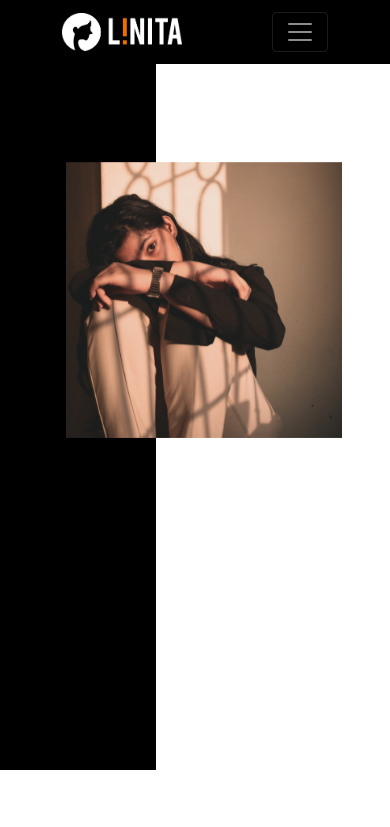
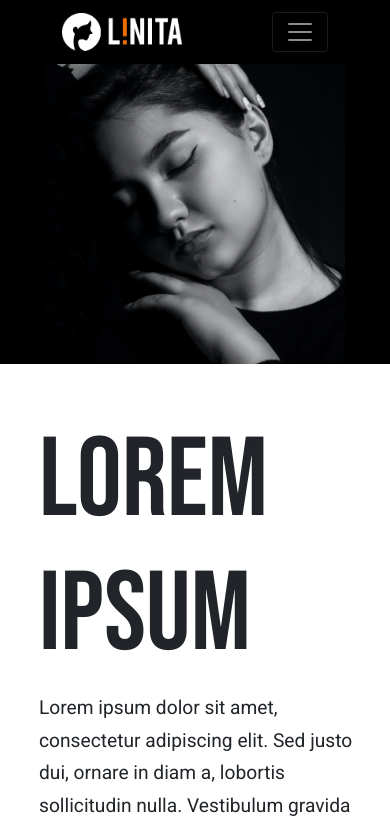
Before and after one commit to megadarta/Linita, a React (Create React App) app in the folder client/: page / in a window 390 px wide. Shown: the top 827 px of the page. Built offline with nearby package versions, Linux system fonts and the light colour scheme; no server answers.

Commit message:
carousel responsive

```diff
--- a/client/src/App.js
+++ b/client/src/App.js
@@ -24,6 +24,9 @@ import '@fortawesome/fontawesome-free/js/all.js';
 import TulisCerita from './component/TulisCerita.js';
 import Artikel from './component/Artikel.js';
 import ListArtikel from './component/ListArtikel.js';
+import moment from 'moment';
+import momentId from 'moment/locale/id';
+moment().locale('id', momentId);
 
 function App() {
   const [autentikasi, setAutentikasi] = useState({ auth: false });
@@ -78,6 +81,7 @@ function App() {
         <Route path="/story/view/:id">
           <Navbar autentikasi={autentikasi} setAutentikasi={setAutentikasi} setLoading={setLoading} loading={loading} />
           <Story autentikasi={autentikasi} setAutentikasi={setAutentikasi} />
+          <Footer />
         </Route>
         <Route path="/story/add">
           <Navbar autentikasi={autentikasi} setAutentikasi={setAutentikasi} setLoading={setLoading} loading={loading} />
@@ -86,7 +90,6 @@ function App() {
         </Route>
         <Route path="/article">
           <Navbar autentikasi={autentikasi} setAutentikasi={setAutentikasi} setLoading={setLoading} loading={loading} />
-
           <Artikel />
           <ListArtikel />
           <Footer />
--- a/client/src/component/Cerita.js
+++ b/client/src/component/Cerita.js
@@ -114,8 +114,8 @@ const Story = (props) => {
             <div className="artikel-section">
                 <div className="d-flex justify-content-between align-items-center">
                     <div>
-                        <h6 className="m-0">Cerita oleh { story.author?.fullname }</h6>
-                        <small>Dibuat pada <span className="tanggal-cerita">{ moment(story.created_at).fromNow() }</span></small>
+                        <h6 className="m-0">Cerita oleh { story.anonimity ? 'Anonim' : story.author?.fullname }</h6>
+                        <small>Dibuat pada <span className="tanggal-cerita">{ moment(story.created_at).format('LLLL') }</span></small>
                     </div>
                     <img src="/asset/share1.svg"></img>
                 </div>
--- a/client/src/component/Home.js
+++ b/client/src/component/Home.js
@@ -5,35 +5,39 @@ import KartuCerita from './KartuCerita';
 function Home() {
     return (
         <div id="top">
-        <div class="row container-fluid konten-atas">
-            <div class="col">
-                <div class="konten-kiri">
-                    <div class="background"></div>
-                    <div id="carouselExampleSlidesOnly" class="carousel slide" data-ride="carousel">
-                        <div div class="carousel-inner">
-                            <div class="carousel-item active">
-                            <img class="d-block w-100" src="asset/slide01.png" alt="First slide"/>
+        <div className="row container-fluid konten-atas">
+            <div className="col-lg-6 contents">
+                <div className="konten-kiri d-flex justify-content-lg-end align-items-center">
+                    <div className="background animate__animated animate__fadeInLeft animate__delay-2s"></div>
+                    <div id="carouselExampleSlidesOnly" className="animate__animated animate__fadeInUp animate__delay-2s carousel custom-carousel slide carousel-fade" data-bs-pause="false" data-bs-ride="carousel">
+                        <div className="carousel-inner">
+                            <div className="carousel-item active">
+                            <img className="d-block w-100" src="asset/slide01.png" alt="First slide"/>
                             </div>
-                            <div class="carousel-item">
-                            <img class="d-block0 w-100" src="asset/slide03.png" alt="Second slide"/>
+                            <div className="carousel-item">
+                            <img className="d-block0 w-100" src="asset/slide03.png" alt="Second slide"/>
                             </div>
-                            <div class="carousel-item">
-                            <img class="d-block w-100" src="asset/slide02.png" alt="Third slide"/>
+                            <div className="carousel-item">
+                            <img className="d-block w-100" src="asset/slide02.png" alt="Third slide"/>
                             </div>
-                            <div class="carousel-item">
-                            <img class="d-block w-100" src="asset/slide04.png" alt="Fourth slide"/>
+                            <div className="carousel-item">
+                            <img className="d-block w-100" src="asset/slide04.png" alt="Fourth slide"/>
                             </div>
                         </div>
-                        </div>
+                    </div>
             </div>
             </div>
-            <div class="col">
-                <div class="main-banner header-text">
-                    <div class="konten-home">
-                        <h2 class="judul-home">LOREM IPSUM</h2>
-                        <p class="desc-home">Lorem ipsum dolor sit amet, consectetur adipiscing elit. Sed justo dui, ornare in diam a, lobortis sollicitudin nulla. Vestibulum gravida fermentum magna, nec rutrum elit ullamcorper quis. Vivamus in nisl in ipsum dictum varius. Aliquam vel velit nunc.</p>
-                        <a class="text text-home" href="/stories">LIHAT CERITA MEREKA
-                        <img class="icon-arrow" width="30px" height="auto" src="asset/right-arrow.svg"/></a>
+            <div className="col-lg-6 contents">
+                <div className="main-banner header-text">
+                    <div className="konten-home">
+                        <div className="animate__animated animate__fadeIn animate__delay-1s">
+                            <h2 className="judul-home">LOREM IPSUM</h2>
+                        </div>
+                        <div className="animate__animated animate__fadeIn animate__delay-2s">
+                            <p className="desc-home">Lorem ipsum dolor sit amet, consectetur adipiscing elit. Sed justo dui, ornare in diam a, lobortis sollicitudin nulla. Vestibulum gravida fermentum magna, nec rutrum elit ullamcorper quis. Vivamus in nisl in ipsum dictum varius. Aliquam vel velit nunc.</p>
+                            <a className="text text-home" href="/stories">LIHAT CERITA MEREKA
+                            <img className="icon-arrow" width="30px" height="auto" src="asset/right-arrow.svg"/></a>
+                        </div>
                     </div>
                 </div>
             </div>
@@ -47,18 +51,16 @@ function Home() {
 
                             <KartuCerita />
 
-                            <KartuCerita />
-
                         </div>
                     </div>
             </div>
-        <section class="section-action">
+        <section className="section-action">
 
         </section>
-        <section class="section-artikel">
+        <section className="section-artikel">
 
         </section>
-        <section class="section-testimoni">
+        <section className="section-testimoni">
             <Testimoni />
         </section>
         </div>
--- a/client/src/component/KartuCerita.js
+++ b/client/src/component/KartuCerita.js
@@ -1,3 +1,6 @@
+import moment from 'moment';
+import { useEffect } from 'react';
+
 const KartuCerita = (props) => {
     return (
         <a href={"/story/view/" + props.story?._id } className="card card-link card-cerita">
@@ -5,7 +8,7 @@ const KartuCerita = (props) => {
                 <h5 className="card-text text-card-cerita text-left last-line">{ props.story?.title }</h5>
                 <h6 className="card-text text-card-penulis text-left">Cerita oleh { props.story?.anonimity ? 'Anonim' : props.story?.author.fullname }</h6>
                 <p className="content-line my-3">{ props.story?.content }</p>
-                <h6 className="card-text text-card-create text-left">Dibuat pada <span className="text-card-tanggal">{ props.story?.created_at }</span></h6>
+                <h6 className="card-text text-card-create text-left">Dibuat pada <span className="text-card-tanggal">{ moment(props.story?.created_at).format('LLLL') }</span></h6>
             </div>
         </a>
     )
--- a/client/src/component/Navbar.js
+++ b/client/src/component/Navbar.js
@@ -26,7 +26,7 @@ function Navbar(props) {
     return (
         <nav className="customnav navbar navbar-expand-lg navbar-dark">
             <div className="container-fluid navtext">
-                <img href="/" src="asset/Logo Linita.png" width="120vw" class="navbar-brand"></img>
+                <img href="/" src="/asset/Logo Linita.png" width="120vw" class="navbar-brand"></img>
                 <button className="navbar-toggler" type="button" data-bs-toggle="collapse" data-bs-target="#navbarNav" aria-controls="navbarNav" aria-expanded="false" aria-label="Toggle navigation">
                     <span className="navbar-toggler-icon"></span>
                 </button>
--- a/client/src/css/Cardcerita.css
+++ b/client/src/css/Cardcerita.css
@@ -11,7 +11,6 @@
 .card-cerita{
   color: black;
   text-decoration: none;
-  border: 2px solid black;
   width: 28rem;
   margin: 20px 12px 0px 12px;
   padding: 30px;
@@ -32,7 +31,7 @@
 .last-line {
   display: -webkit-box;
   -webkit-box-orient: vertical;
-  -webkit-line-clamp: 3;
+  -webkit-line-clamp: 4;
   overflow: hidden;
 }
 
--- a/client/src/css/Footer.css
+++ b/client/src/css/Footer.css
@@ -1,6 +1,5 @@
 .custom-footer{
     width: 100%;
-    margin-top: 100px;
 }
 .footer-top{
     background-color: #F4F4F4;
--- a/client/src/css/Home.css
+++ b/client/src/css/Home.css
@@ -1,6 +1,12 @@
 *
 .konten-atas {
     padding-left: 0;
+}
+
+.custom-carousel {
+  width: 30vw;
+  position: absolute;
+  right: -50px;
 }
 
 .konten-kiri {
@@ -9,17 +15,9 @@
   .background {
     position: relative;
     padding: 0 0;
-    width: 40vw;
+    width: 100vw;
     height: 706px;
     background-color: #000000;
-  }
-  .slide {
-    position: absolute;
-    size: 100%;
-    margin-left: 15vw;
-    margin-top: 8vh;
-    top: 30px;
-    left: 2vw;
   }
 
 
@@ -54,3 +52,32 @@
     padding-bottom: 3px;
     padding-left: 7px;
   }
+
+@media (max-width: 992px) {
+  .custom-carousel {
+    width: 300px;
+    position: absolute;
+    right: auto;
+  }
+
+  .background {
+    position: relative;
+    padding: 0 0;
+    width: 100vw;
+    height: 300px;
+    background-color: #000000;
+  }
+
+  .konten-atas {
+    margin: 0;
+    padding: 0;
+  }
+
+  .contents {
+    padding: 0;
+  }
+
+  .konten-kiri {
+    justify-content: center!important;
+  }
+}
--- /dev/null
+++ b/client/src/css/ModalCerita.css
@@ -0,0 +1,9 @@
+.error-text {
+    position: absolute;
+    bottom: 90px;
+    color: red;
+}
+
+.form-custom {
+    position: relative;
+}
```
Also changed, not shown: client/src/component/ModalCerita.js (+13 -6 lines).
